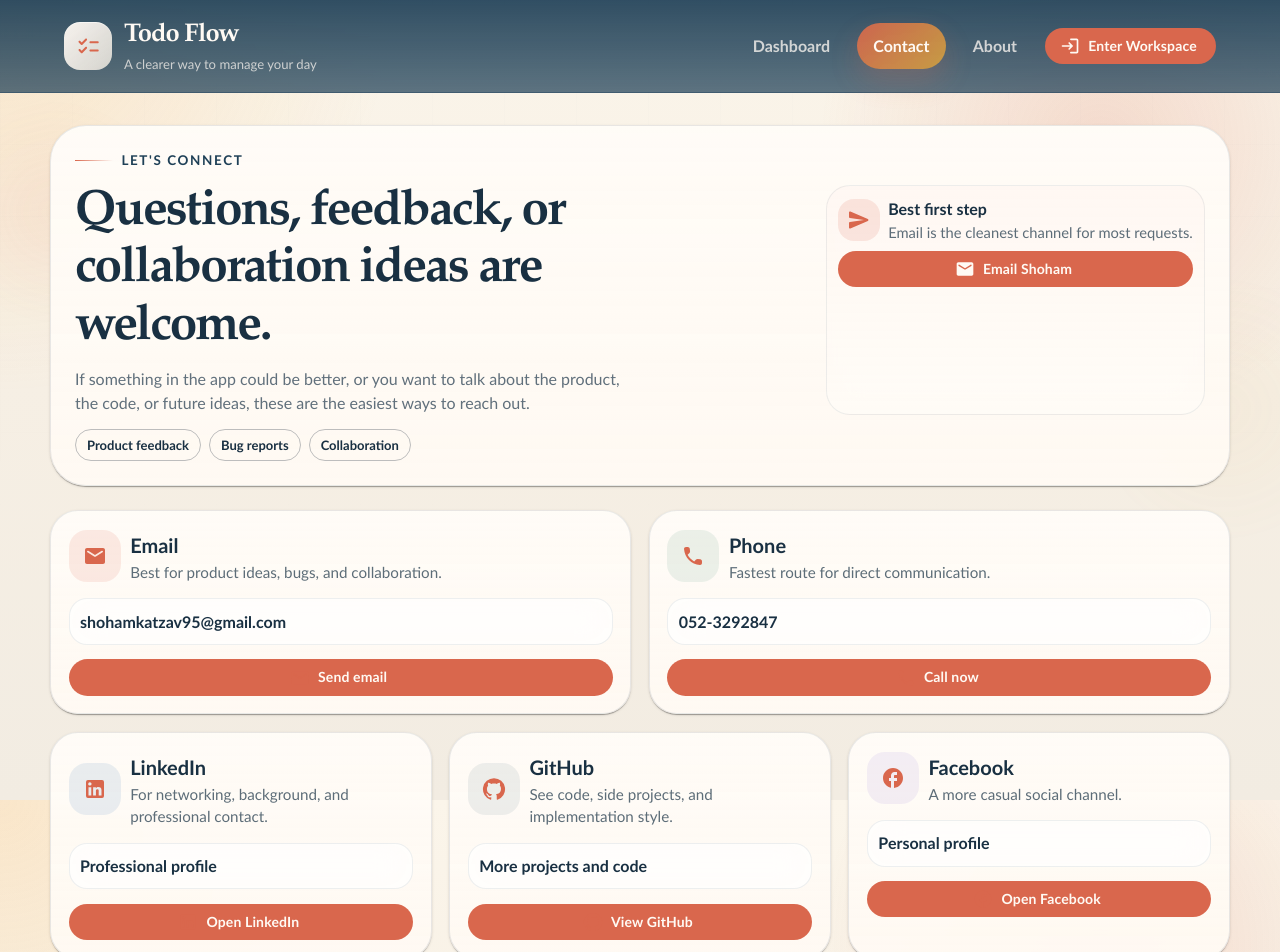
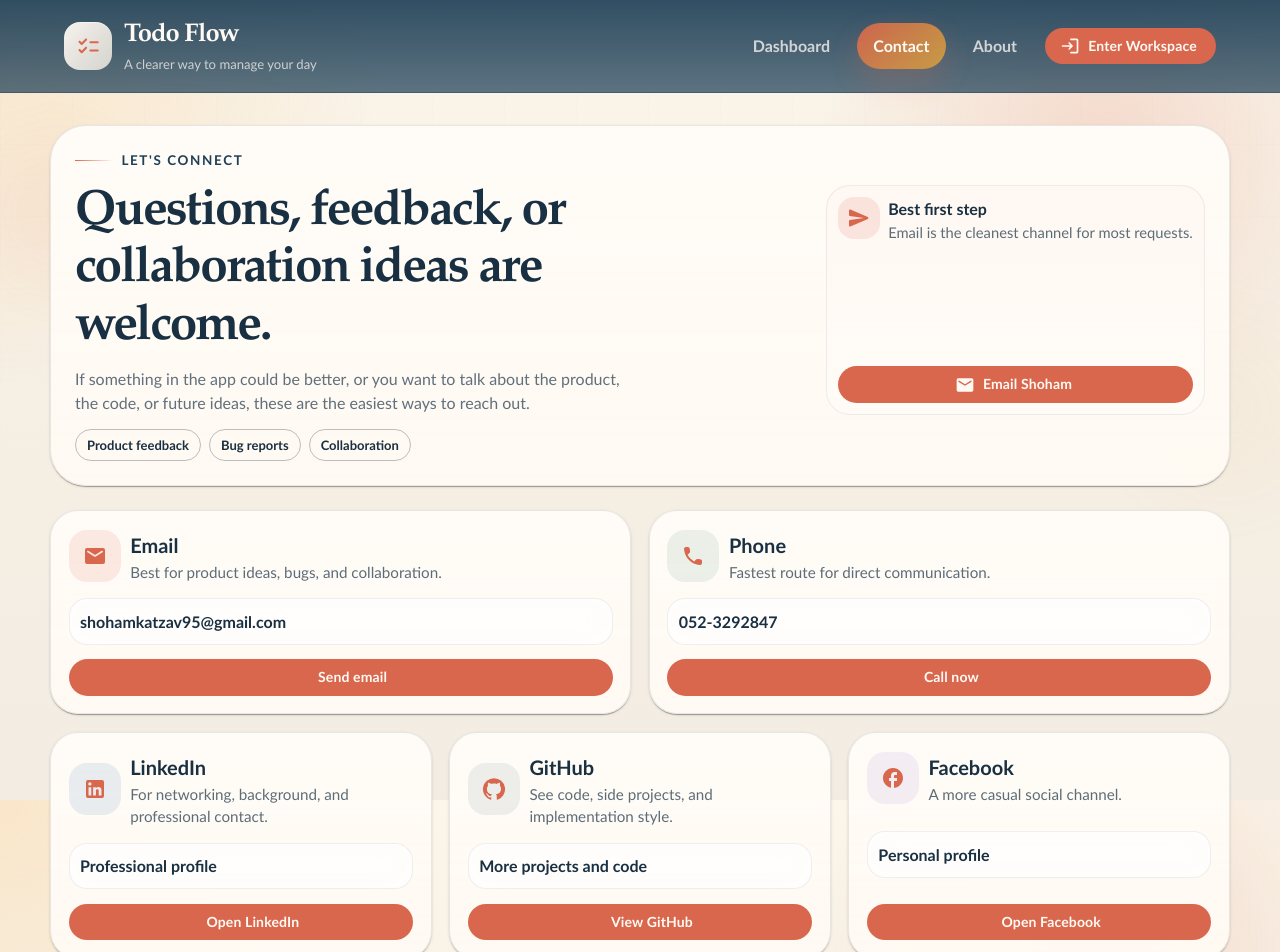
Before and after one commit to ShohamKatzav/react-express-crud, a React (Vite) app in the folder client/: page /contact in a window 1280 px wide. Shown: the top 952 px of the page. Built offline with nearby package versions, Linux system fonts and the light colour scheme; no server answers.

Commit message:
Minor UI Fixes

```diff
--- a/client/src/pages/contactPage.jsx
+++ b/client/src/pages/contactPage.jsx
@@ -90,8 +90,13 @@ function ContactPage() {
                             }}
                             variant="outlined"
                         >
-                            <Stack spacing={1}>
-                                <Stack alignItems="center" direction="row" spacing={1}>
+                            <Stack spacing={1}
+                                sx={{
+                                    height: '100%',
+                                    display: 'flex',
+                                    flexDirection: 'column',
+                                }}>
+                                <Stack direction="row" spacing={1} display="flex" flex-direction="column" height="100%">
                                     <Box
                                         sx={{
                                             width: 42,
@@ -117,6 +122,7 @@ function ContactPage() {
                                     href="mailto:shohamkatzav95@gmail.com"
                                     startIcon={<EmailRoundedIcon />}
                                     variant="contained"
+                                    sx={{ mt: 'auto' }}
                                 >
                                     Email Shoham
                                 </Button>
@@ -139,7 +145,7 @@ function ContactPage() {
                             className={`surface-panel fade-in-up stagger-${(index % 4) + 1}`}
                             sx={{ p: 2.2, borderRadius: '28px', height: '100%' }}
                         >
-                            <Stack spacing={1.8} sx={{ height: '100%' }}>
+                            <Stack spacing={1.8} sx={{ height: '100%' }} justifyContent="space-between">
                                 <Stack alignItems="center" direction="row" spacing={1.2}>
                                     <Box
                                         sx={{
--- a/client/src/pages/dashboardPage.jsx
+++ b/client/src/pages/dashboardPage.jsx
@@ -225,8 +225,15 @@ function DashboardPage() {
                                 }}
                                 variant="outlined"
                             >
-                                <Stack spacing={0.8}>
-                                    <Stack alignItems="center" direction="row" spacing={1}>
+                                <Stack spacing={0.8}
+                                    sx={{
+                                        height: '100%',
+                                        display: 'flex',
+                                        flexDirection: 'column',
+                                        justifyContent: 'space-between',
+                                    }}>
+                                    <Stack>
+                                        <Stack direction="row" spacing={1} display="flex" flex-direction="column" height="100%">
                                             <WarningAmberRoundedIcon color="error" />
                                             <Typography sx={{ fontWeight: 700 }}>Urgent slice</Typography>
                                         </Stack>
@@ -235,7 +242,8 @@ function DashboardPage() {
                                                 ? `${overdueTodos} task${overdueTodos === 1 ? '' : 's'} are overdue and ${todayTodos} land today.`
                                                 : `Nothing is overdue. ${todayTodos} task${todayTodos === 1 ? '' : 's'} land today.`}
                                         </Typography>
-                                    <Button component={Link} size="small" to="/workspace?status=overdue" variant="outlined">
+                                    </Stack>
+                                    <Button component={Link} size="small" to="/workspace?status=overdue" variant="outlined" sx={{ mt: 'auto' }}>
                                         Review in workspace
                                     </Button>
                                 </Stack>
--- a/client/src/pages/todoListPage.jsx
+++ b/client/src/pages/todoListPage.jsx
@@ -728,7 +728,7 @@ function TodoListPage() {
                                 icon={<FolderRoundedIcon />}
                                 label={`${projectOptions.length} project${projectOptions.length === 1 ? '' : 's'}`}
                                 size="small"
-                                sx={{ height: 32 }}
+                                sx={{ height: 32, '& .MuiChip-label': { px: 1.2 } }}
                                 variant="outlined"
                             />
                             <Button
@@ -862,7 +862,7 @@ function TodoListPage() {
                                     setViewMode('list');
                                 }}
                                 size="small"
-                                sx={{ minHeight: 34, px: 1.6, whiteSpace: 'nowrap', alignSelf: { md: 'flex-start' } }}
+                                sx={{ minHeight: 34, px: 2, whiteSpace: 'nowrap', alignSelf: { md: 'flex-start' } }}
                                 variant={statusFilter === 'overdue' ? 'contained' : 'outlined'}
                             >
                                 Show overdue
```
Lines whose indentation alone changed are shown as unchanged.
